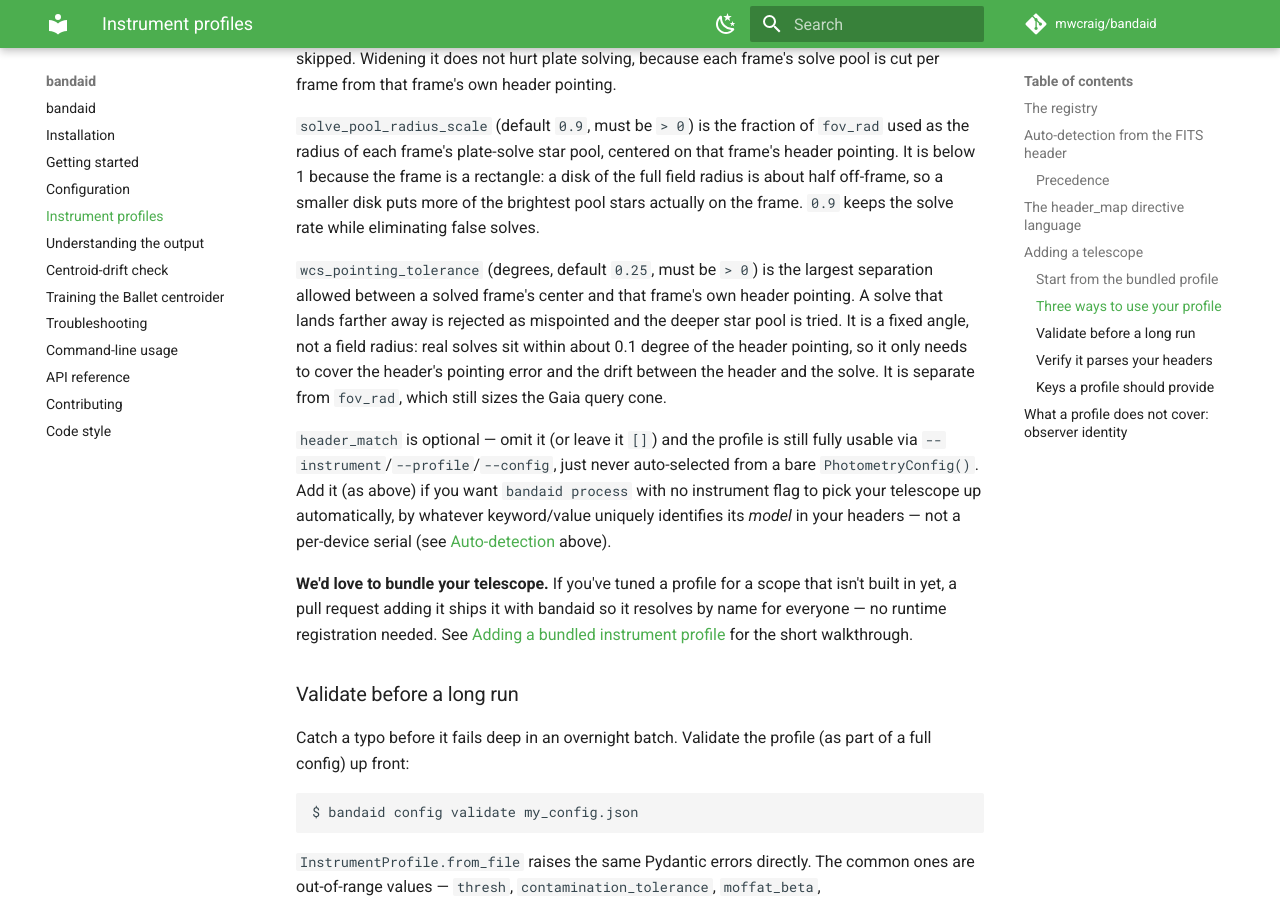
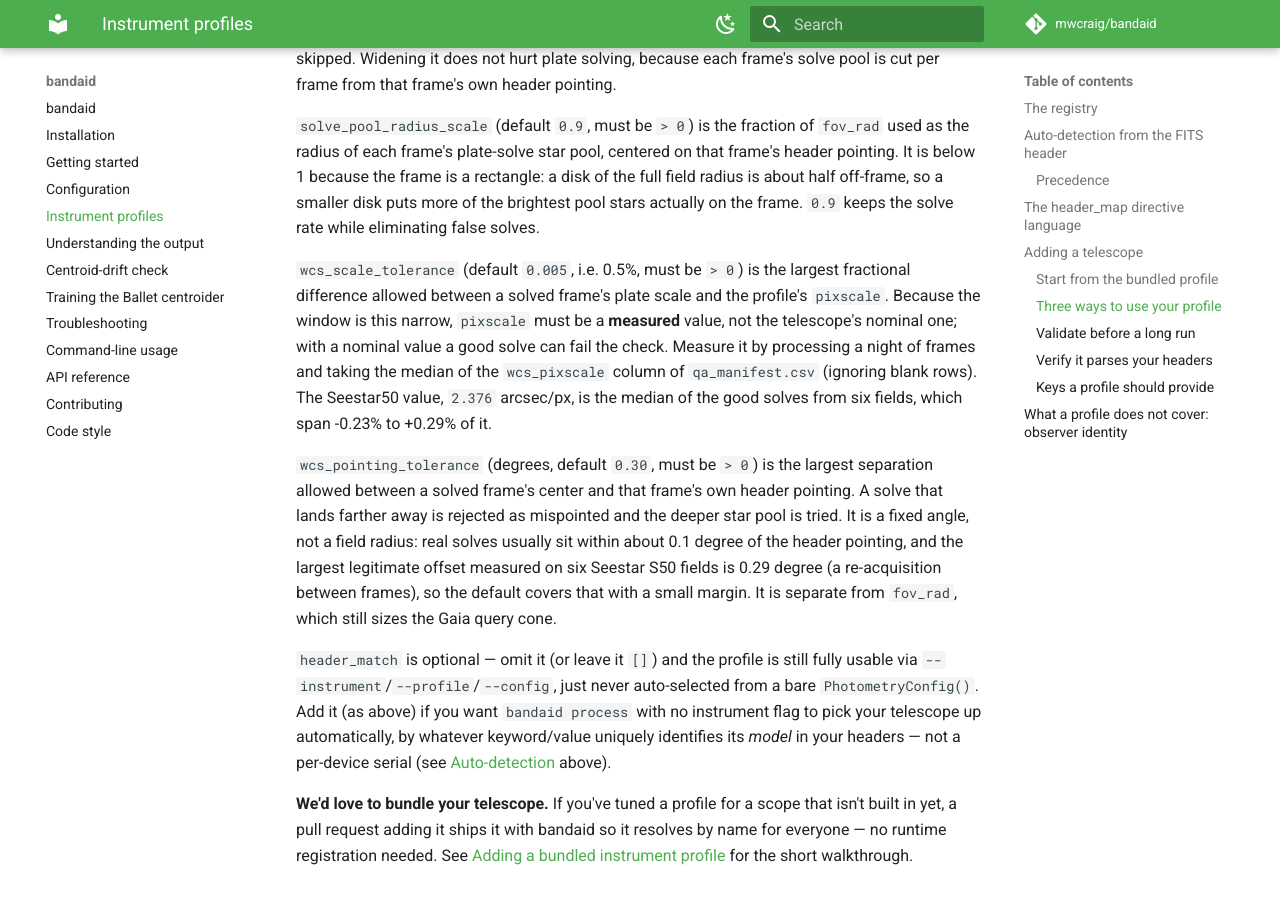
Before and after one commit to mwcraig/bandaid, an MkDocs documentation site: the page built from docs/instrument_profiles.md, in a window 1280 px wide and 900 px high, scrolled down 5831 px. Built offline with MkDocs 1.6.1 and Material for MkDocs 9.7.7, drawn with Linux system fonts in a browser that asks for light colours; comment, search, counter and statistics services are not loaded.

Commit message:
Tighten the WCS scale tolerance and set a measured Seestar pixscale
A six-field sweep showed good solves span -0.23% to +0.29% of the measured
plate scale, degraded solves sit near -0.7%, and the largest legitimate
solved-center offset from the header is 0.29 degrees. Set the scale
tolerance to 0.5%, the pointing tolerance to 0.30 degrees, and the
Seestar50 pixscale to the measured 2.376 arcsec/px. Test fixtures that
mimic the Seestar scale follow the new value.

Claude-Session: https://claude.ai/code/session_012MAF2aqxyboZ6SsXJiGJGg

```diff
--- a/docs/instrument_profiles.md
+++ b/docs/instrument_profiles.md
@@ -233,8 +233,8 @@ A `my_scope.json` looks like:
     "contamination_tolerance": 0.01,
     "moffat_beta": 3.0,
     "contamination_seeing_margin": 1.25,
-    "wcs_scale_tolerance": 0.05,
-    "wcs_pointing_tolerance": 0.25,
+    "wcs_scale_tolerance": 0.005,
+    "wcs_pointing_tolerance": 0.30,
     "header_match": [{"keyword": "INSTRUME", "pattern": "MyScope Model 1"}],
     "header_map": {
         "obs_time": "@DATE-OBS",
@@ -284,12 +284,22 @@ disk of the full field radius is about half off-frame, so a smaller disk puts mo
 of the brightest pool stars actually on the frame. `0.9` keeps the solve rate
 while eliminating false solves.
 
-`wcs_pointing_tolerance` (degrees, default `0.25`, must be `> 0`) is the largest
+`wcs_scale_tolerance` (default `0.005`, i.e. 0.5%, must be `> 0`) is the largest
+fractional difference allowed between a solved frame's plate scale and the
+profile's `pixscale`. Because the window is this narrow, `pixscale` must be a
+**measured** value, not the telescope's nominal one; with a nominal value a
+good solve can fail the check. Measure it by processing a night of frames and
+taking the median of the `wcs_pixscale` column of `qa_manifest.csv` (ignoring
+blank rows). The Seestar50 value, `2.376` arcsec/px, is the median of the good
+solves from six fields, which span -0.23% to +0.29% of it.
+
+`wcs_pointing_tolerance` (degrees, default `0.30`, must be `> 0`) is the largest
 separation allowed between a solved frame's center and that frame's own header
 pointing. A solve that lands farther away is rejected as mispointed and the
 deeper star pool is tried. It is a fixed angle, not a field radius: real solves
-sit within about 0.1 degree of the header pointing, so it only needs to cover
-the header's pointing error and the drift between the header and the solve.
+usually sit within about 0.1 degree of the header pointing, and the largest
+legitimate offset measured on six Seestar S50 fields is 0.29 degree (a
+re-acquisition between frames), so the default covers that with a small margin.
 It is separate from `fov_rad`, which still sizes the Gaia query cone.
 
 `header_match` is optional — omit it (or leave it `[]`) and the profile is
```
Also changed, not shown: CHANGELOG.md (+10 -0 lines), docs/configuration.md (+2 -2 lines), 6 other files.
